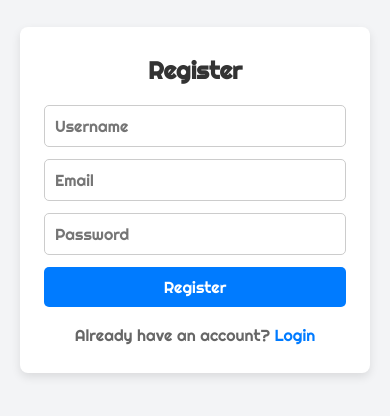
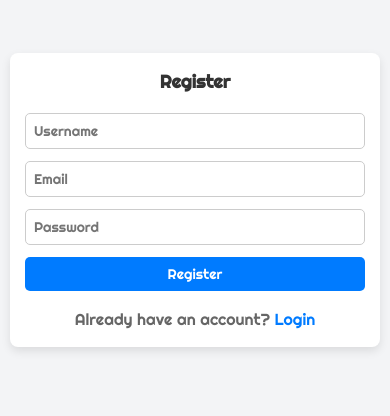
Before and after one commit to Prateek-rajput-007/Task-TypeScript, a React (Vite) app in the folder frontend/: page /register in a window 390 px wide. Shown: the part 222-638 px from the top of the page. Built offline with nearby package versions, Linux system fonts and the light colour scheme.

Commit message:
Update Register.css

```diff
--- a/frontend/src/styles/Register.css
+++ b/frontend/src/styles/Register.css
@@ -84,3 +84,50 @@
 .register-footer a:hover {
   text-decoration: underline;
 }
+
+/* Responsive Design */
+@media (max-width: 768px) {
+  .register-container {
+      padding: 10px;
+  }
+
+  .register-form {
+      padding: 20px;
+      max-width: 90%;
+  }
+
+  .register-title {
+      font-size: 20px;
+  }
+
+  .register-input {
+      font-size: 14px;
+      padding: 8px;
+  }
+
+  .register-button {
+      font-size: 14px;
+      padding: 8px;
+  }
+}
+
+@media (max-width: 480px) {
+  .register-form {
+      max-width: 100%;
+      padding: 15px;
+  }
+
+  .register-title {
+      font-size: 18px;
+  }
+
+  .register-input {
+      font-size: 14px;
+      padding: 8px;
+  }
+
+  .register-button {
+      font-size: 14px;
+      padding: 8px;
+  }
+}
```
Lines whose indentation alone changed are shown as unchanged.
